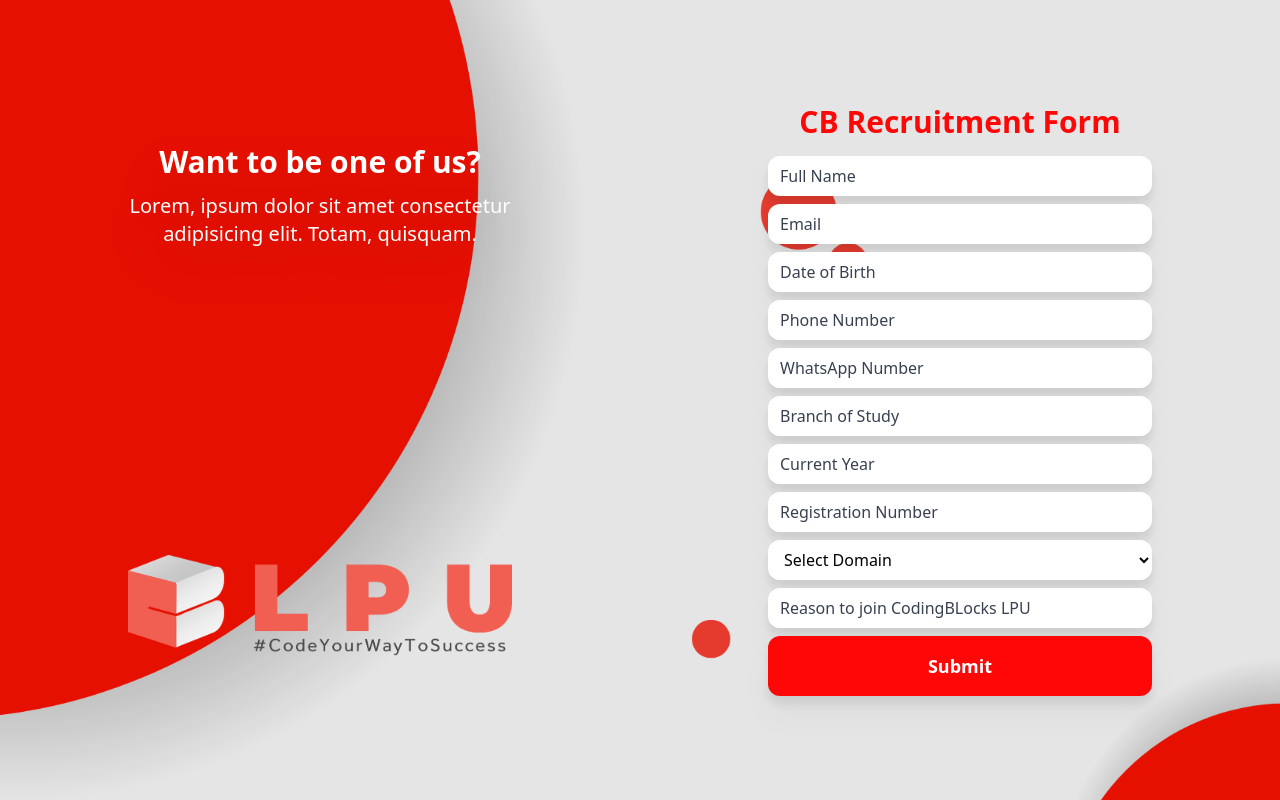
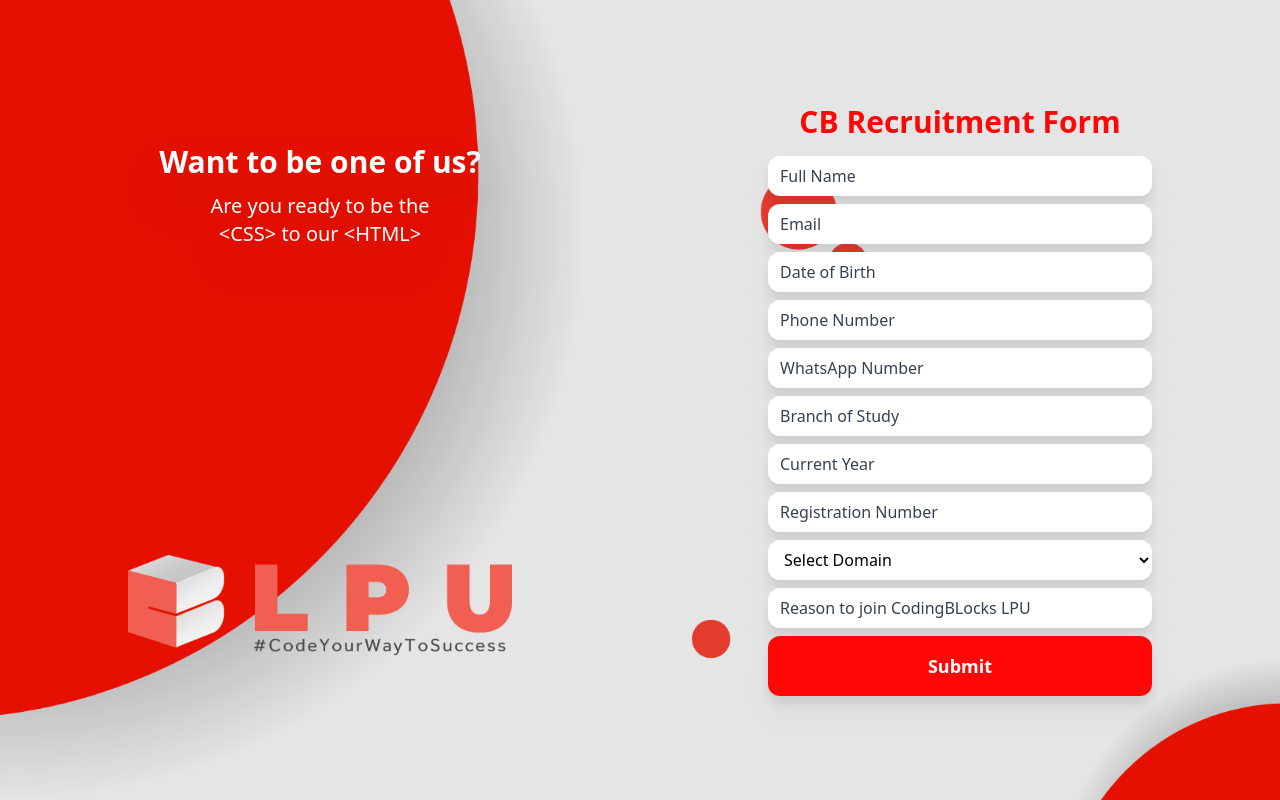
Before and after one commit to ShishirShekhar/cb_form, a React (Create React App) app in the folder client/: page / in a window 1280 px wide. Built offline with nearby package versions, Linux system fonts and the light colour scheme.

Commit message:
updated title

```diff
--- a/client/public/index.html
+++ b/client/public/index.html
@@ -7,11 +7,11 @@
     <meta name="theme-color" content="#000000" />
     <meta
       name="description"
-      content="Web site created using create-react-app"
+      content="CB Recruitment Form "
     />
     <link rel="apple-touch-icon" href="%PUBLIC_URL%/logo192.png" />
     <link rel="manifest" href="%PUBLIC_URL%/manifest.json" />
-    <title>CB Recruitment</title>
+    <title>CB LPU Recruitment</title>
   </head>
   <body>
     <noscript>You need to enable JavaScript to run this app.</noscript>
--- a/client/src/components/Home/Design.jsx
+++ b/client/src/components/Home/Design.jsx
@@ -8,8 +8,9 @@
                 <div className="text-white flex flex-col items-center gap-3 w-80 sm:w-96">
                     <p className="font-bold text-3xl drop-shadow-2xl">Want to be one of us?</p>
                     <p className="text-center text-xl drop-shadow-2xl">
-                        Lorem, ipsum dolor sit amet consectetur adipisicing elit. Totam,
-                        quisquam.
+                        {`Are you ready to be the`}
+                        <br></br>
+                        {`<CSS> to our <HTML>`}
                     </p>
                 </div>
 
```
